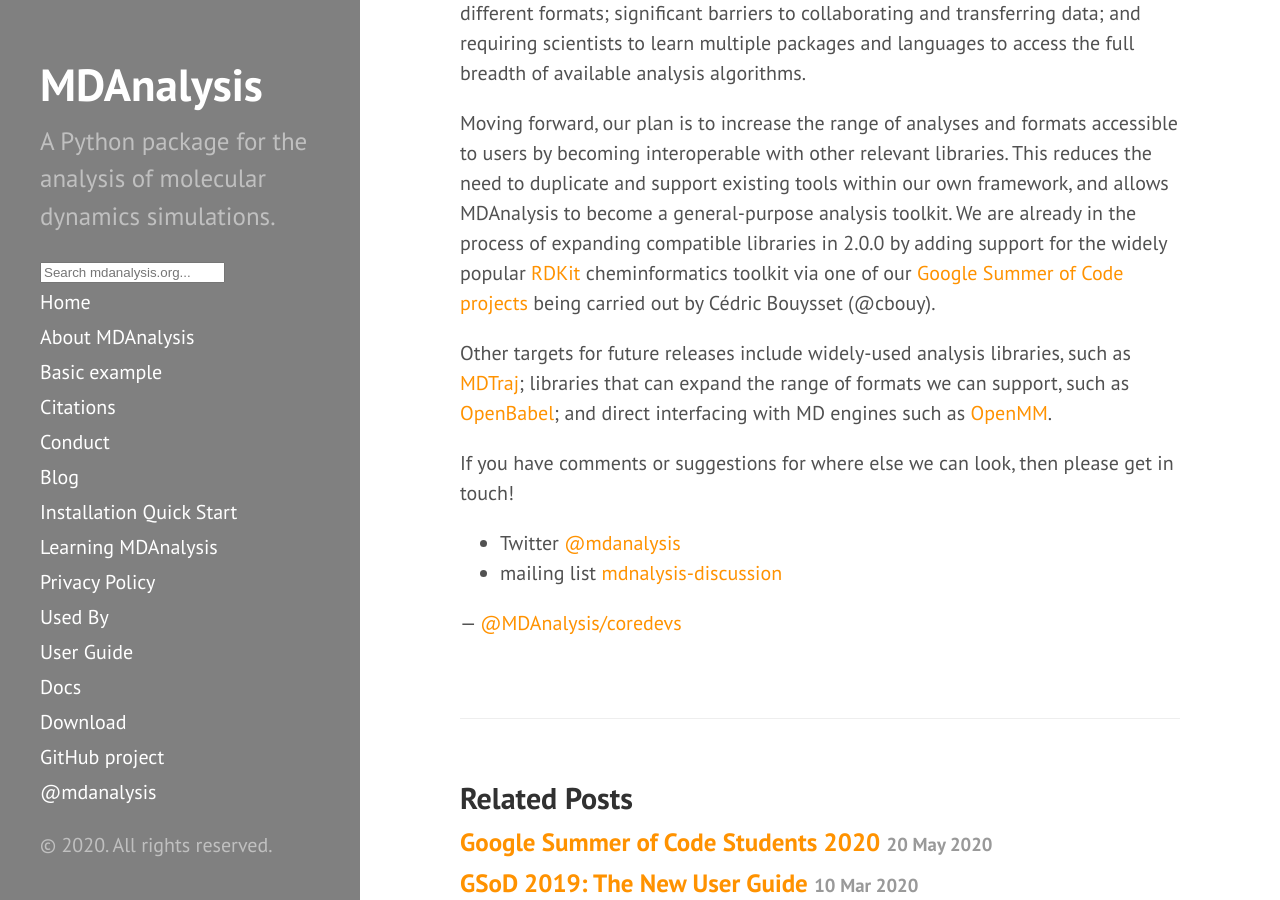
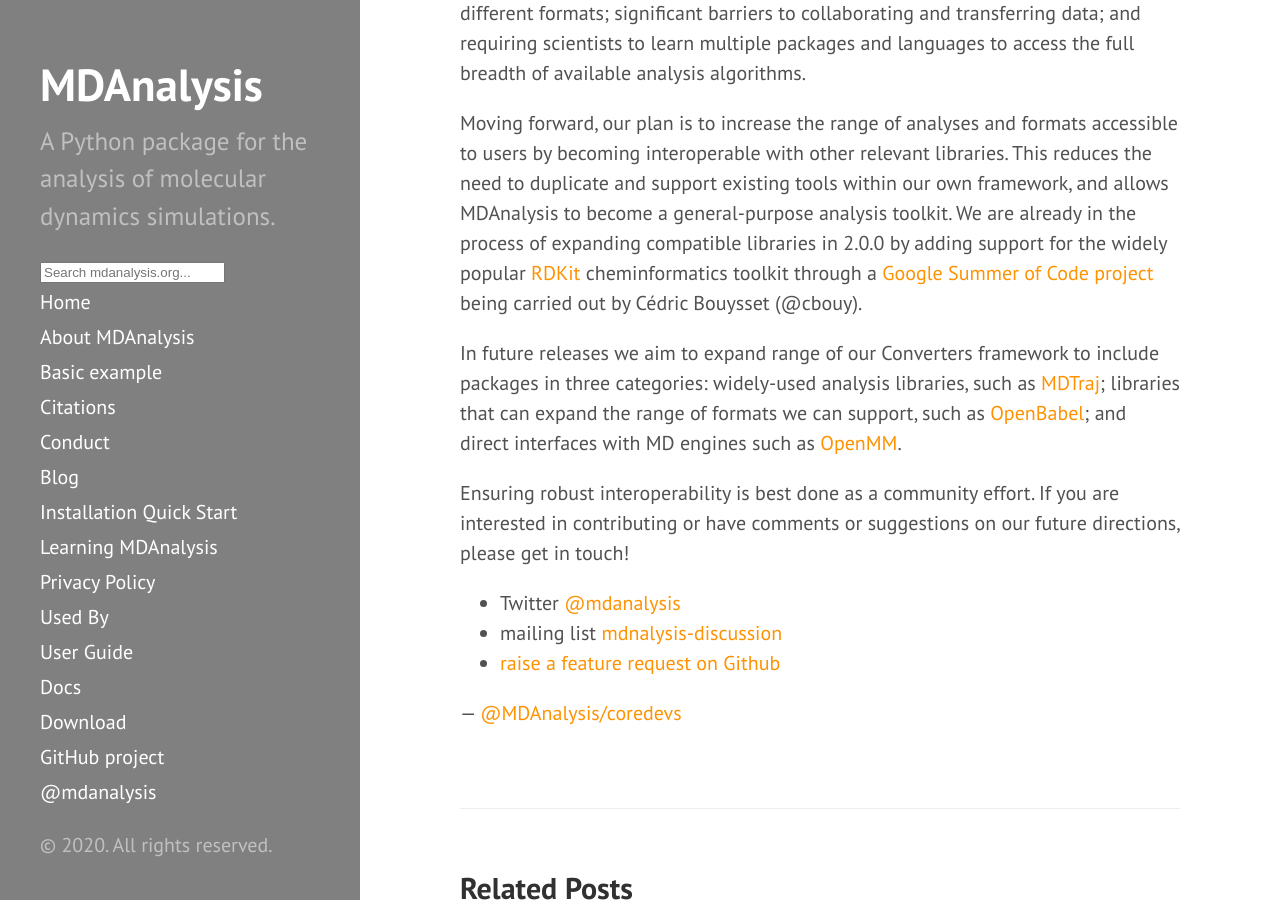
Before and after one commit to MDAnalysis/MDAnalysis.github.io, a Jekyll site: the page built from _posts/2020-08-03-roadmap.md, in a window 1280 px wide and 900 px high, scrolled down 962 px. Built offline with Jekyll 4.4.1, drawn with Linux system fonts in a browser that asks for light colours; comment, search, counter and statistics services are not loaded.

Commit message:
add edits

```diff
--- a/_posts/2020-08-03-roadmap.md
+++ b/_posts/2020-08-03-roadmap.md
@@ -11,13 +11,14 @@ In 1.0.0 we also began to explore an exciting new approach: direct interoperabil
 
 The general lack of interoperability between software packages in the molecular modelling community has been highlighted in the [2019 report of the NSF MolSSI on Molecular Dynamics Software Interoperability](https://drive.google.com/file/d/1HKRhfm1Ev1UMAdvvuXhorSCUJlhtU-1o/view), noting consequences such as great duplication of effort in developing and maintaining similar tools across different formats; significant barriers to collaborating and transferring data; and requiring scientists to learn multiple packages and languages to access the full breadth of available analysis algorithms.
 
-Moving forward, our plan is to increase the range of analyses and formats accessible to users by becoming interoperable with other relevant libraries. This reduces the need to duplicate and support existing tools within our own framework, and allows MDAnalysis to become a general-purpose analysis toolkit. We are already in the process of expanding compatible libraries in 2.0.0 by adding support for the widely popular [RDKit](https://www.rdkit.org/) cheminformatics toolkit via one of our [Google Summer of Code projects](https://www.mdanalysis.org/2020/05/20/gsoc-students/#c%C3%A9dric-bouysset-from-rdkit-to-the-universe-and-back) being carried out by Cédric Bouysset (@cbouy).
+Moving forward, our plan is to increase the range of analyses and formats accessible to users by becoming interoperable with other relevant libraries. This reduces the need to duplicate and support existing tools within our own framework, and allows MDAnalysis to become a general-purpose analysis toolkit. We are already in the process of expanding compatible libraries in 2.0.0 by adding support for the widely popular [RDKit](https://www.rdkit.org/) cheminformatics toolkit through a [Google Summer of Code project](https://www.mdanalysis.org/2020/05/20/gsoc-students/#c%C3%A9dric-bouysset-from-rdkit-to-the-universe-and-back) being carried out by Cédric Bouysset (@cbouy).
 
-Other targets for future releases include widely-used analysis libraries, such as [MDTraj](http://mdtraj.org/); libraries that can expand the range of formats we can support, such as [OpenBabel](http://openbabel.org/wiki/Main_Page); and direct interfacing with MD engines such as [OpenMM](http://openmm.org/).
+In future releases we aim to expand range of our Converters framework to include packages in three categories: widely-used analysis libraries, such as [MDTraj](http://mdtraj.org/); libraries that can expand the range of formats we can support, such as [OpenBabel](http://openbabel.org/wiki/Main_Page); and direct interfaces with MD engines such as [OpenMM](http://openmm.org/).
 
-If you have comments or suggestions for where else we can look, then please get in touch!
+Ensuring robust interoperability is best done as a community effort. If you are interested in contributing or have comments or suggestions on our future directions, please get in touch!
 
 - Twitter [@{{ site.twitter.name }}]({{ site.twitter.url }})
 - mailing list [{{ site.mailinglists.discussion.name }}]({{ site.mailinglists.discussion.url }})
+- [raise a feature request on Github](https://github.com/MDAnalysis/mdanalysis/issues)
 
 — [@MDAnalysis/coredevs](https://github.com/orgs/MDAnalysis/teams/coredevs)
```
